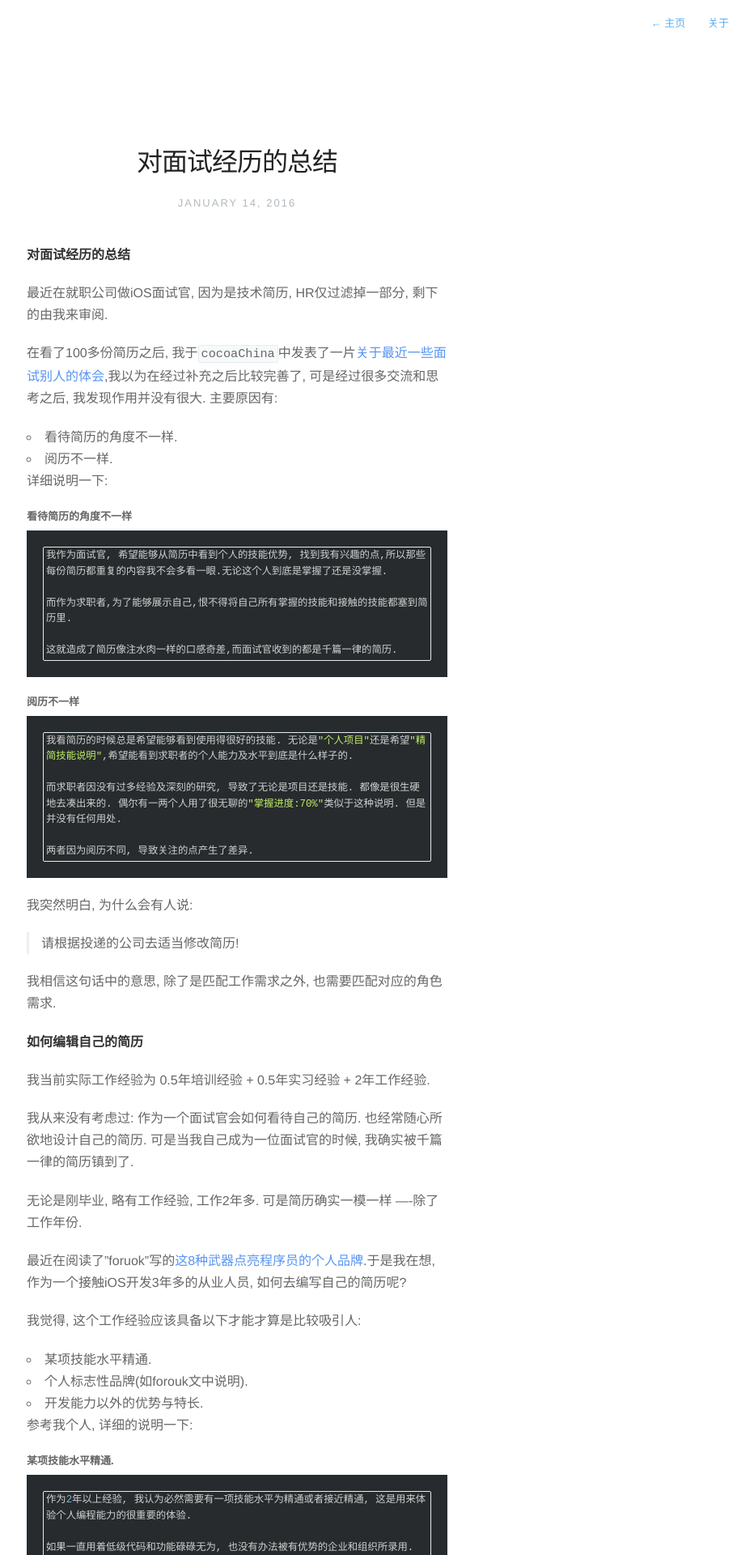
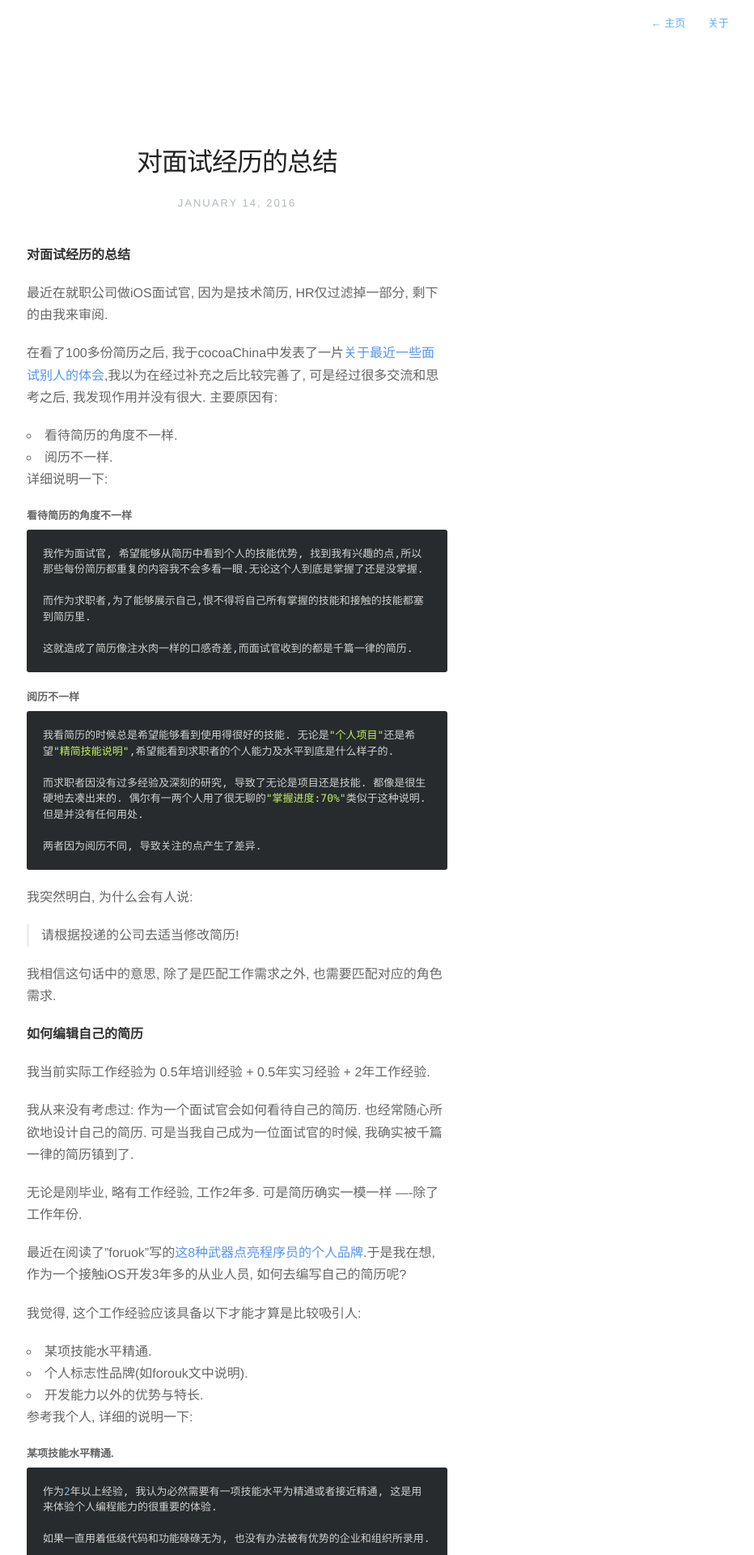
Before and after one commit to gq630960023/gq630960023.github.io, a Jekyll site: the page built from _posts/2016-01-14-面试经验的总结及更多的思考副本.markdown, in a window 1280 px wide. Shown: the top 1920 px of the page at 81% size, without its empty margins (347-1279 px from the left). Built offline with Jekyll 4.4.1, drawn with Linux system fonts in a browser that asks for light colours; nearby versions of some CDN libraries; Markdown is read by kramdown in place of the engine named in the settings.

Commit message:
css 还原

```diff
--- a/assets/css/style.css
+++ b/assets/css/style.css
@@ -291,26 +291,14 @@ hr {
 	background: #eee;
 }
 
-span.code { font-family:Menlo, Monaco, Courier; background-color:#F7FAFB; font-size:14px; }
-
-
-/*inline code*/
-code, tt {
-    padding: 1px 3px;
-    font-family: Inconsolata, monospace, sans-serif;
-    font-size: 0.95em;
-    white-space: pre-wrap;
-    border: #E3EDF3 1px solid;
-    background: #F7FAFB;
-    border-radius: 2px;
-}
+span.code { font-family:Menlo, Monaco, Courier; background-color:#EEE; font-size:14px; }
 
 pre	{
 	font-family:Menlo, Monaco, Courier;
 	white-space:pre-wrap;
 	/*border: 1px solid #ddd;*/
 	padding:20px;
-	background-color:#F7FAFB;
+	background-color:#fdfdfd;
 	/*font-size:14px;*/
 	overflow:auto;
 	border-radius: 3px;
@@ -320,7 +308,7 @@ pre	{
 	  line-height: 1.5em;
 	  font-weight: 500;
 	color: #d0d4d7;
-	border-radius: 0px;
+
 }
 
 table {
```
